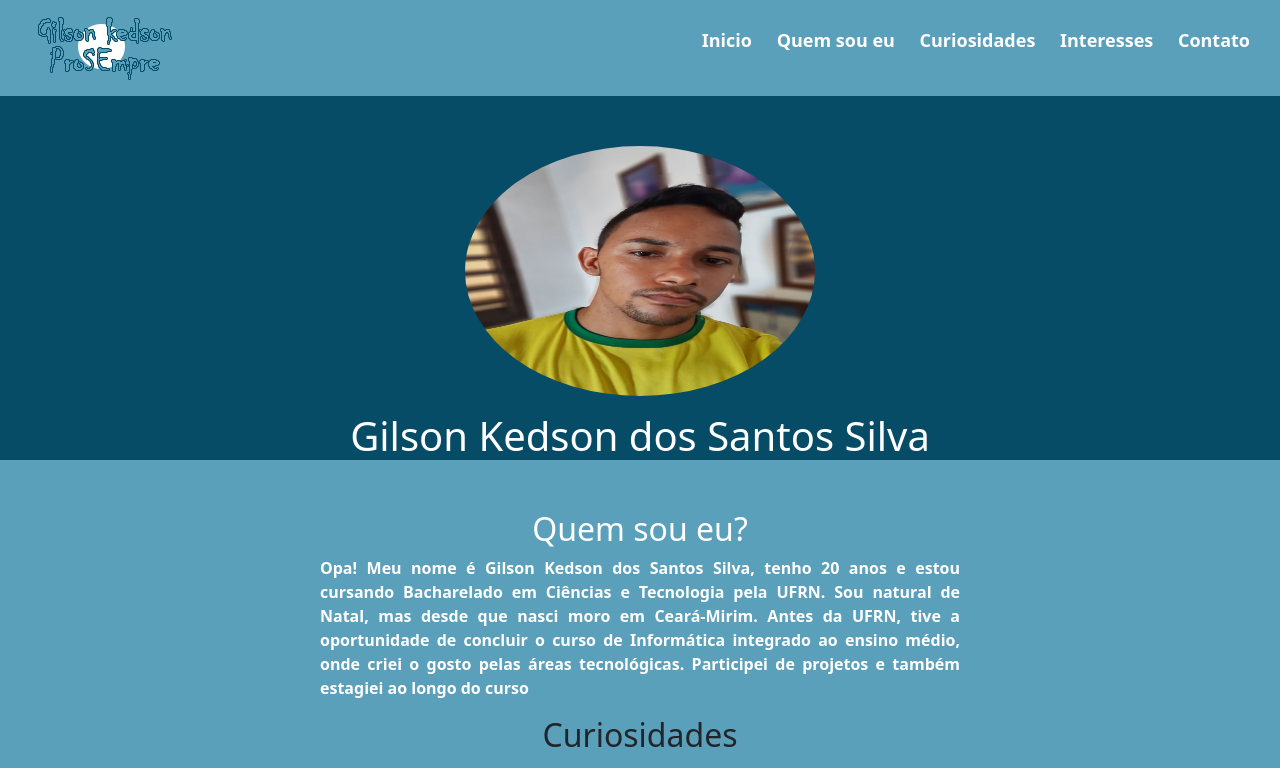
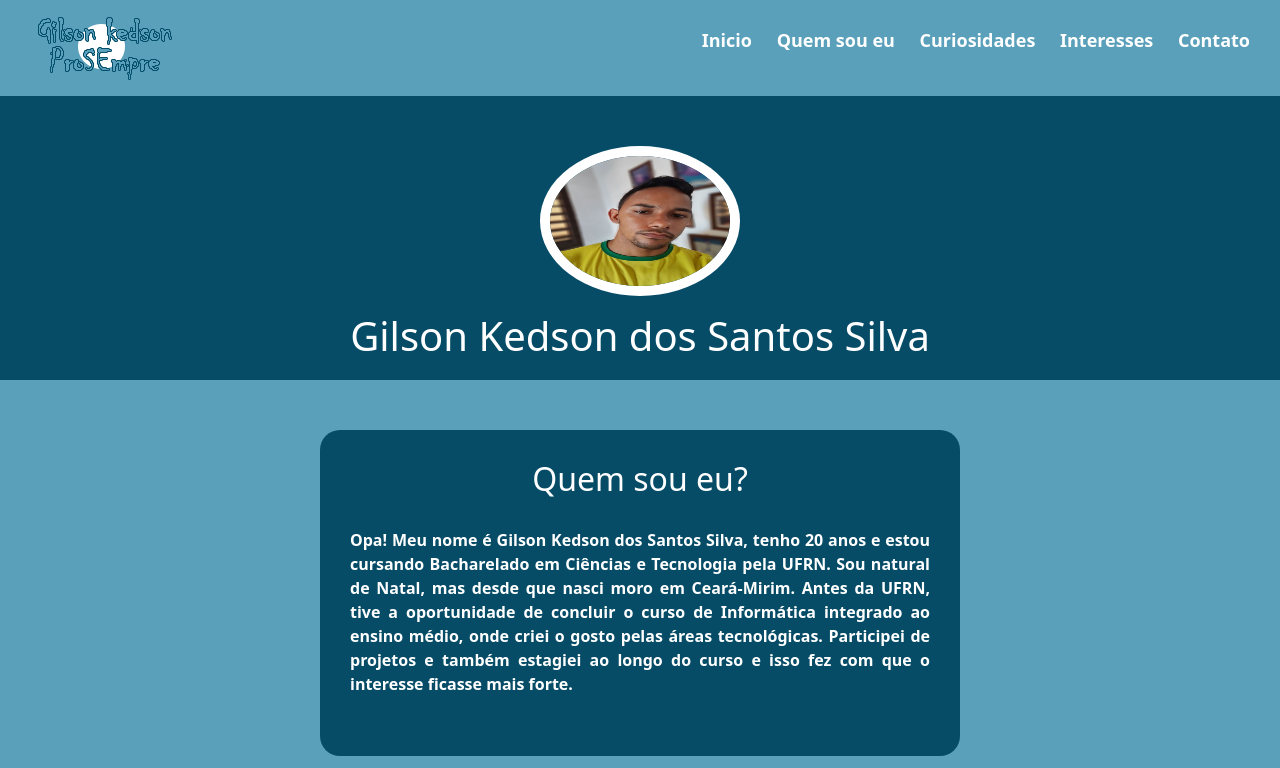
Before and after one commit to GilsonKedson/ProjetoPessoal_GilsonKedson, a plain HTML site: page index.html in a window 1280 px wide. Shown: the top 768 px of the page. Drawn offline with Linux system fonts and the light colour scheme.

Commit message:
verificando git pages

```diff
--- a/css/style.css
+++ b/css/style.css
@@ -11,6 +11,7 @@ a:link{
     background-color: #064c67;
     color: white;
     font-weight: bolder;
+    padding-bottom: 20px;
 }
 
 .navbar{
@@ -44,9 +45,12 @@ a:link{
 }
 
 .image-name img{
-    width: 350px;
-    height: 250px;
+    width: 200px;
+    height: 150px;
     border-radius: 50%;
+    border: 10px;
+    border-style: solid;
+    border-color:  white;
 }
 
 .image-name p, h1{
@@ -61,6 +65,8 @@ a:link{
 .texts{
     text-align: justify;
     background-color: #5ba0ba;
+    padding-top: 50px;
+    color: white;
 }
 
 .texts h2{
@@ -68,10 +74,23 @@ a:link{
 }
 
 .section1{
-    padding-top: 50px;
     margin: 0 25%;
-    color: white;
     font-weight: bolder;
+    background-color: #064c67;
+    border-radius: 20px;
+    padding: 30px 0;
+}
+
+.section2, .section3{
+    margin: 50px 25%;
+    font-weight: bolder;
+    background-color: #064c67;
+    border-radius: 20px;
+    padding: 30px 0;
+}
+
+.article p{
+    margin: 30px;
 }
 
 .footer{
--- a/index.html
+++ b/index.html
@@ -18,7 +18,7 @@
                 <a href="#">
                     <li>Inicio</li>
                 </a>
-                <a href="#">
+                <a href="#section1">
                     <li>Quem sou eu</li>
                 </a>
                 <a href="#">
@@ -39,7 +39,7 @@
     </div>
 
     <div class="texts">
-        <div class="section1">
+        <div id = "section1" class="section1">
             <div class="article">
                 <h2>Quem sou eu?</h2>
                 <p>
@@ -50,7 +50,7 @@
 
                    Antes da UFRN, tive a oportunidade de concluir o curso de Informática integrado ao
                    ensino médio, onde criei o gosto pelas áreas tecnológicas. Participei de projetos
-                   e também estagiei ao longo do curso
+                   e também estagiei ao longo do curso e isso fez com que o interesse ficasse mais forte.
                 </p>
             </div>
         </div>
```
